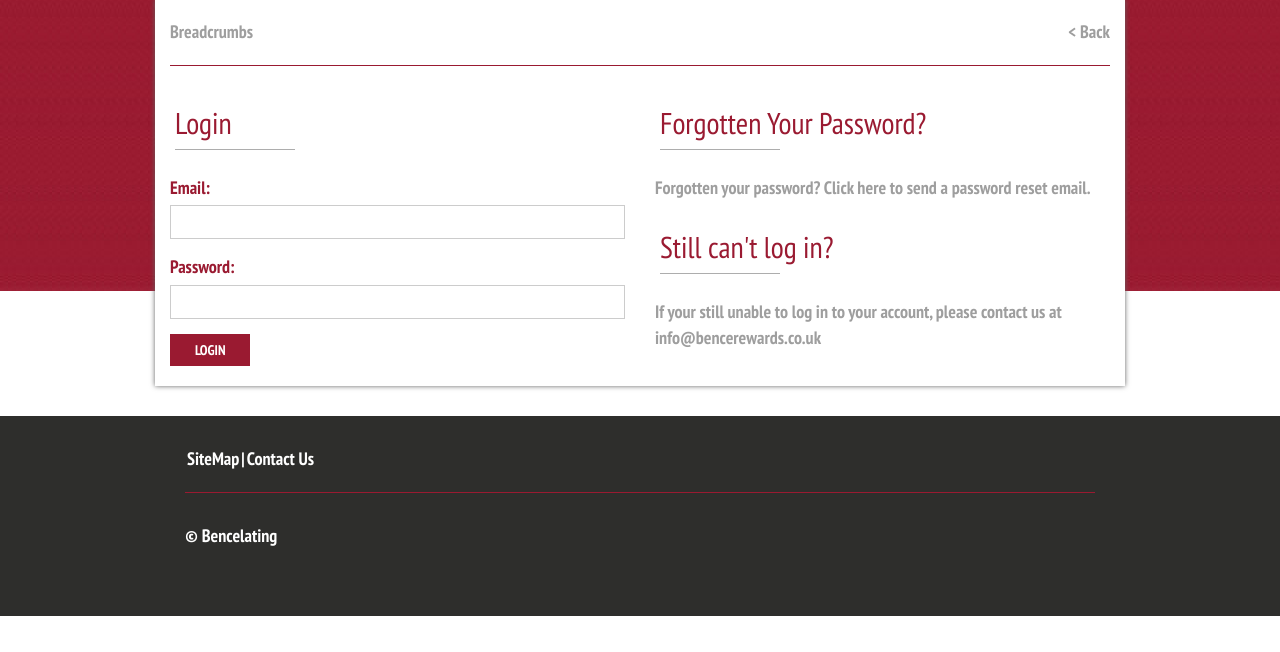
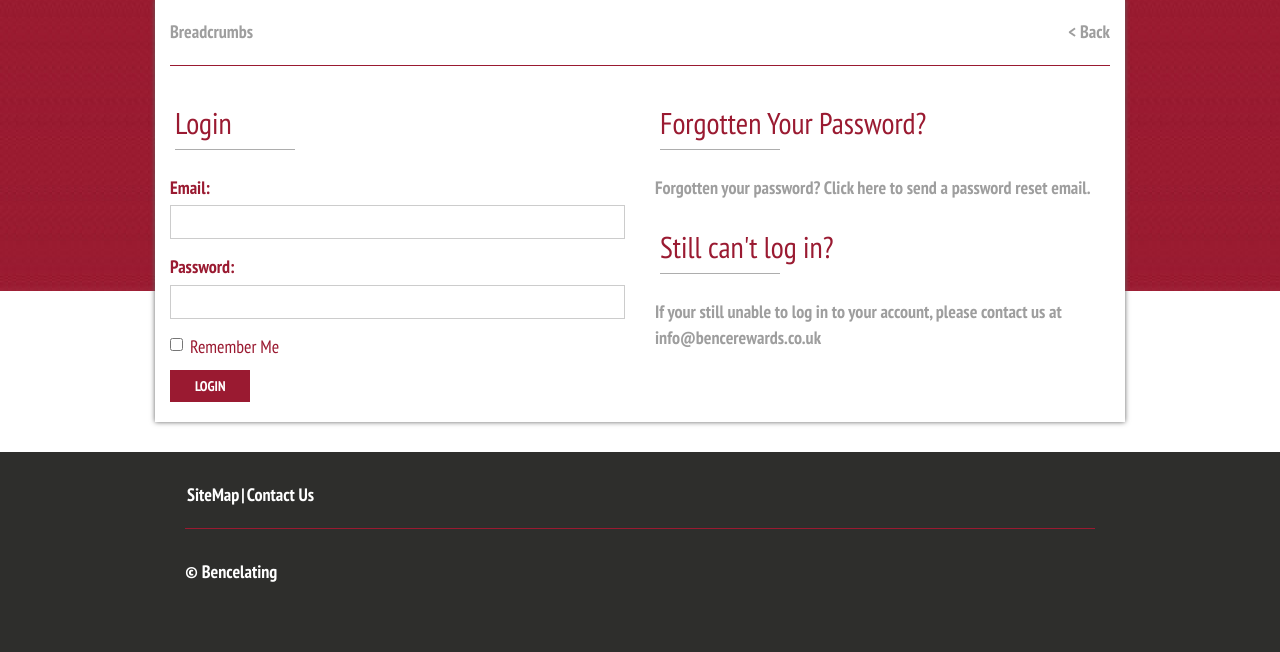
Before and after one commit to mporam/bence, a PHP site: page /templates/login.phtml in a window 1280 px wide. Shown: the part 149-801 px from the top of the page. Before the commit the page ends 765 px from the top, so only its background shows below. Run offline with PHP 8.4, Linux system fonts and the light colour scheme.

Commit message:
update login form

```diff
--- a/templates/login.phtml
+++ b/templates/login.phtml
@@ -21,6 +21,12 @@
                     <label for="password">Password:</label>
                     <input type="password" class="form-control" id="password">
                 </div>
+                <div class="checkbox">
+                    <label>
+                        <input type="checkbox">
+                        Remember Me
+                    </label>
+                </div>
                 <button type="submit" class="btn btn-default">Login</button>
             </div>
             <div class="col-md-6">
```
